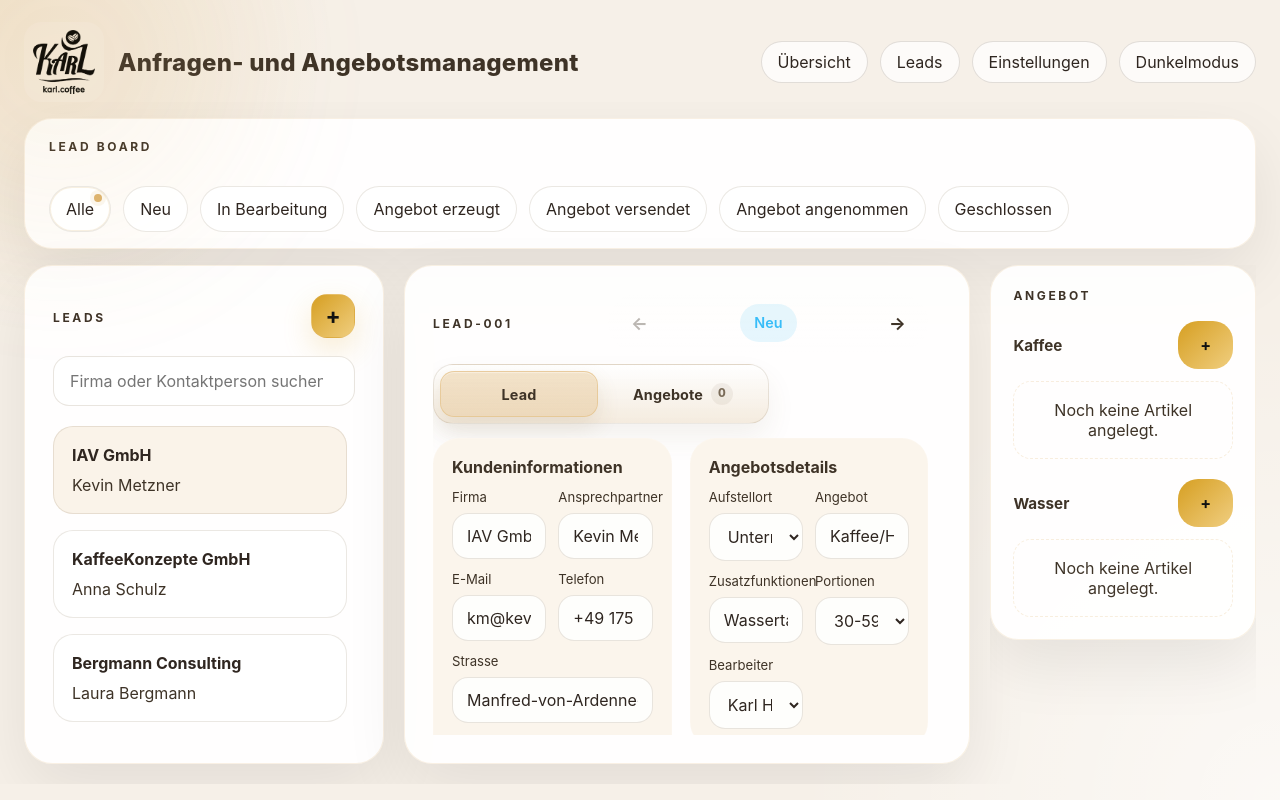
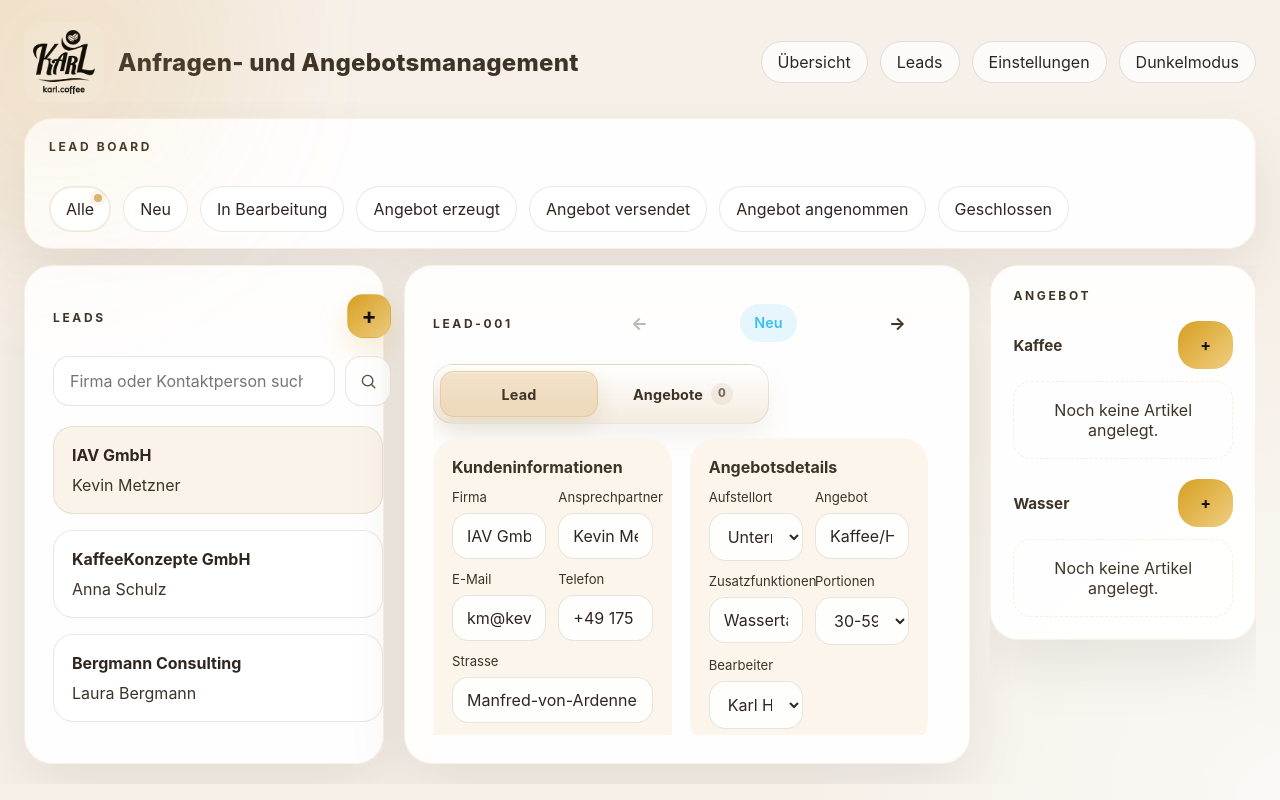
Before and after one commit to Gr4nOuvert/Karl.Coffee, a React (Vite) app: page /leads in a window 1280 px wide. Built offline with nearby package versions, Linux system fonts and the light colour scheme.

Commit message:
ui tweaks

```diff
--- a/src/components/LeadList.tsx
+++ b/src/components/LeadList.tsx
@@ -7,6 +7,7 @@ type LeadListProps = {
   isCreatingLead?: boolean;
   onCreateLead: () => void | Promise<void>;
   onSearchQueryChange: (value: string) => void;
+  onSearchSubmit: () => void;
   onSelectLead: (leadId: string) => void;
 };
 
@@ -17,6 +18,7 @@ function LeadList({
   isCreatingLead = false,
   onCreateLead,
   onSearchQueryChange,
+  onSearchSubmit,
   onSelectLead,
 }: LeadListProps) {
   return (
@@ -36,6 +38,13 @@ function LeadList({
         </button>
       </div>
 
+      <form
+        className="lead-search-form"
+        onSubmit={(event) => {
+          event.preventDefault();
+          onSearchSubmit();
+        }}
+      >
         <label className="form-field lead-search-field">
           <input
             type="search"
@@ -44,6 +53,24 @@ function LeadList({
             placeholder="Firma oder Kontaktperson suchen"
           />
         </label>
+        <button
+          type="submit"
+          className="lead-search-button"
+          aria-label="Suche ausführen"
+          title="Suche"
+        >
+          <svg viewBox="0 0 24 24" aria-hidden="true">
+            <path
+              d="m21 21-4.35-4.35m1.85-5.15a7 7 0 1 1-14 0 7 7 0 0 1 14 0Z"
+              fill="none"
+              stroke="currentColor"
+              strokeWidth="1.8"
+              strokeLinecap="round"
+              strokeLinejoin="round"
+            />
+          </svg>
+        </button>
+      </form>
 
       <div className="lead-list-scroll">
         <ul className="lead-list">
--- a/src/pages/LeadsPage.tsx
+++ b/src/pages/LeadsPage.tsx
@@ -52,13 +52,15 @@ function LeadsPage({
   const [selectedLeadId, setSelectedLeadId] = useState(leads[0]?.id ?? "");
   const [activeFilter, setActiveFilter] = useState<LeadStatus | "Alle">("Alle");
   const [searchQuery, setSearchQuery] = useState("");
+  const [isSearchActive, setIsSearchActive] = useState(false);
   const [isCreatingLead, setIsCreatingLead] = useState(false);
   const onDiscardLeadRef = useRef(onDiscardLead);
   const pendingDiscardLeadIdRef = useRef<string | null>(null);
+  const effectiveSearchQuery = isSearchActive ? searchQuery : "";
 
   const filteredLeads = useMemo(
-    () => filterLeads(leads, activeFilter, searchQuery),
-    [activeFilter, leads, searchQuery],
+    () => filterLeads(leads, activeFilter, effectiveSearchQuery),
+    [activeFilter, effectiveSearchQuery, leads],
   );
   const focusedLead =
     leads.find((lead) => lead.id === selectedLeadId) ?? leads[0];
@@ -128,20 +130,24 @@ function LeadsPage({
 
   const handleSelectLead = (leadId: string) => {
     const targetLead = leads.find((lead) => lead.id === leadId);
+    const hasActiveSearch = Boolean(effectiveSearchQuery.trim());
     const didDiscard = discardFocusedLeadIfNeeded(
       activeFilter,
-      searchQuery,
+      effectiveSearchQuery,
       leadId,
     );
 
     if (didDiscard && leadId === focusedLead?.id) {
-      setSelectedLeadId(getNextVisibleLeadId(activeFilter, searchQuery, leads));
+      setSelectedLeadId(
+        getNextVisibleLeadId(activeFilter, effectiveSearchQuery, leads),
+      );
       return;
     }
 
     setSelectedLeadId(leadId);
-    if (searchQuery.trim() && targetLead) {
+    if (hasActiveSearch && targetLead) {
       setActiveFilter(targetLead.status);
+      setIsSearchActive(false);
     }
   };
 
@@ -149,9 +155,10 @@ function LeadsPage({
     const remainingLeads = focusedLead?.isNew
       ? leads.filter((lead) => lead.id !== focusedLead.id)
       : leads;
-    const nextLeadId = getNextVisibleLeadId(filter, searchQuery, remainingLeads);
+    const nextLeadId = getNextVisibleLeadId(filter, "", remainingLeads);
 
-    discardFocusedLeadIfNeeded(filter, searchQuery, nextLeadId);
+    discardFocusedLeadIfNeeded(filter, "", nextLeadId);
+    setIsSearchActive(false);
     setActiveFilter(filter);
     setSelectedLeadId(nextLeadId);
   };
@@ -161,9 +168,31 @@ function LeadsPage({
       ? leads.filter((lead) => lead.id !== focusedLead.id)
       : leads;
     const nextLeadId = getNextVisibleLeadId(activeFilter, value, remainingLeads);
+    const nextLead = leads.find((lead) => lead.id === nextLeadId);
 
     discardFocusedLeadIfNeeded(activeFilter, value, nextLeadId);
     setSearchQuery(value);
+    setIsSearchActive(Boolean(value.trim()));
+    setSelectedLeadId(nextLeadId);
+
+    if (value.trim() && nextLead) {
+      setActiveFilter(nextLead.status);
+    }
+  };
+
+  const handleSearchSubmit = () => {
+    const remainingLeads = focusedLead?.isNew
+      ? leads.filter((lead) => lead.id !== focusedLead.id)
+      : leads;
+    const normalizedQuery = searchQuery.trim();
+    const nextLeadId = getNextVisibleLeadId(
+      activeFilter,
+      normalizedQuery,
+      remainingLeads,
+    );
+
+    discardFocusedLeadIfNeeded(activeFilter, normalizedQuery, nextLeadId);
+    setIsSearchActive(Boolean(normalizedQuery));
     setSelectedLeadId(nextLeadId);
   };
 
@@ -188,6 +217,7 @@ function LeadsPage({
 
       const newLead = await onCreateLead();
       setSearchQuery("");
+      setIsSearchActive(false);
       setActiveFilter("Neu");
       pendingDiscardLeadIdRef.current = newLead.id;
       setSelectedLeadId(newLead.id);
@@ -238,6 +268,7 @@ function LeadsPage({
           isCreatingLead={isCreatingLead}
           onCreateLead={handleCreateLead}
           onSearchQueryChange={handleSearchChange}
+          onSearchSubmit={handleSearchSubmit}
           onSelectLead={handleSelectLead}
         />
         {selectedLead ? (
--- a/src/styles.css
+++ b/src/styles.css
@@ -147,6 +147,18 @@
   background: rgba(221, 179, 109, 0.14);
 }
 
+:root[data-theme='light'] .lead-search-button {
+  color: #5d4c39;
+  border-color: rgba(117, 93, 60, 0.16);
+  background: rgba(255, 255, 255, 0.82);
+}
+
+:root[data-theme='light'] .lead-search-button:hover {
+  color: #2f2620;
+  border-color: rgba(117, 93, 60, 0.24);
+  background: rgba(221, 179, 109, 0.2);
+}
+
 :root[data-theme='light'] .lead-detail-tabs {
   border-color: rgba(117, 93, 60, 0.14);
   background: linear-gradient(180deg, rgba(255, 255, 255, 0.88), rgba(243, 233, 219, 0.9));
@@ -918,7 +930,47 @@ label {
 }
 
 .lead-search-field {
+ margin-bottom: 0;
+ flex: 1;
+}
+
+.lead-search-form {
+ display: flex;
+ align-items: stretch;
+ gap: 10px;
  margin-bottom: 20px;
+}
+
+.lead-search-form .lead-search-field input {
+ height: 100%;
+}
+
+.lead-search-button {
+ width: 46px;
+ min-width: 46px;
+ border: 1px solid rgba(221, 179, 109, 0.2);
+ border-radius: 16px;
+ background: rgba(255, 255, 255, 0.05);
+ color: inherit;
+ display: inline-flex;
+ align-items: center;
+ justify-content: center;
+ padding: 0;
+ transition:
+  background 160ms ease,
+  border-color 160ms ease,
+  transform 160ms ease;
+}
+
+.lead-search-button svg {
+ width: 18px;
+ height: 18px;
+}
+
+.lead-search-button:hover {
+ background: rgba(221, 179, 109, 0.14);
+ border-color: rgba(221, 179, 109, 0.32);
+ transform: translateY(-1px);
 }
 
 .lead-list-add-button {
@@ -1801,6 +1853,10 @@ label {
   width: 100%;
  }
 
+ .lead-search-form {
+  grid-template-columns: minmax(0, 1fr) auto;
+ }
+
  .offer-history-item {
   grid-template-columns: auto minmax(0, 1fr) auto auto;
  }
```
Lines whose indentation alone changed are shown as unchanged.
